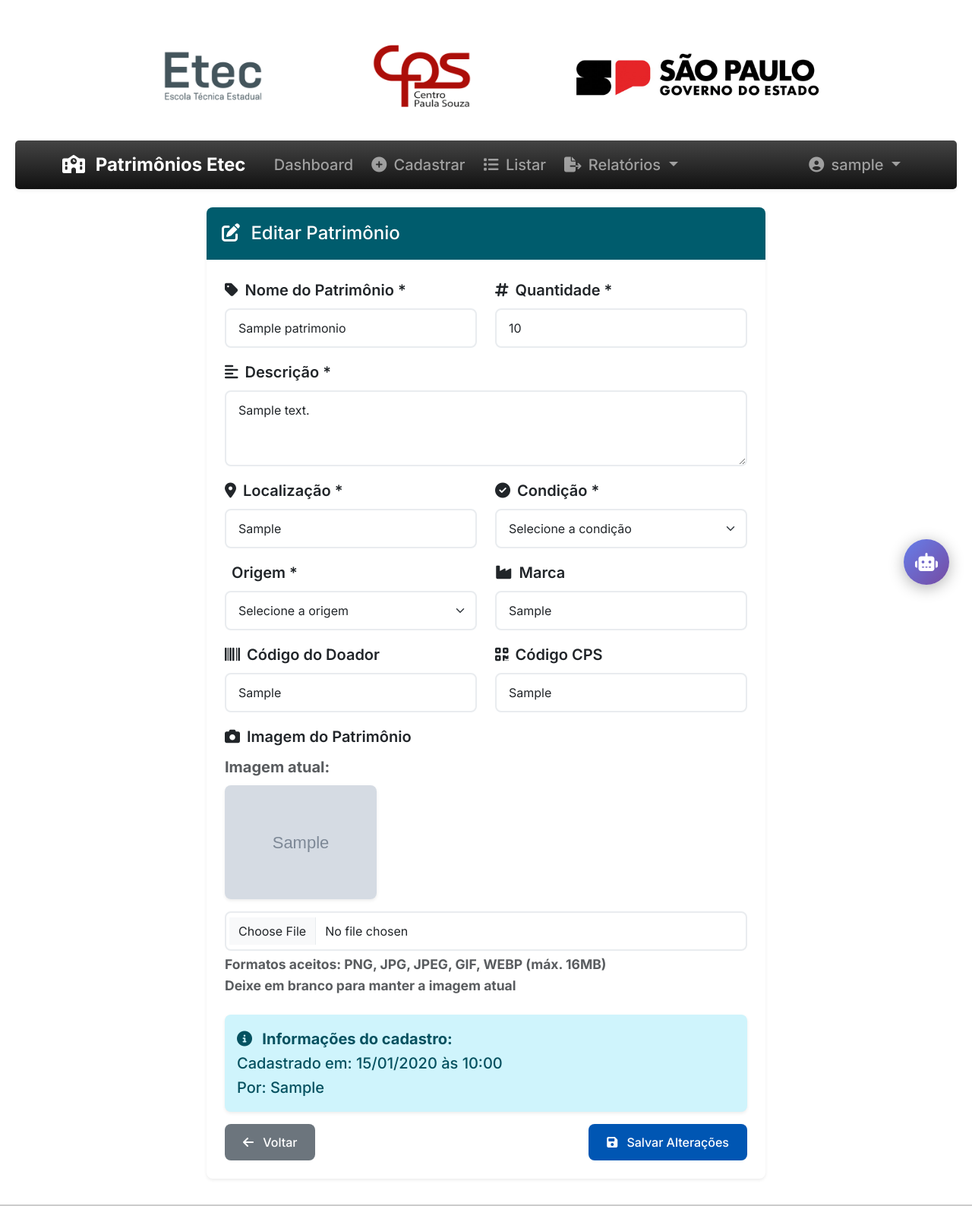
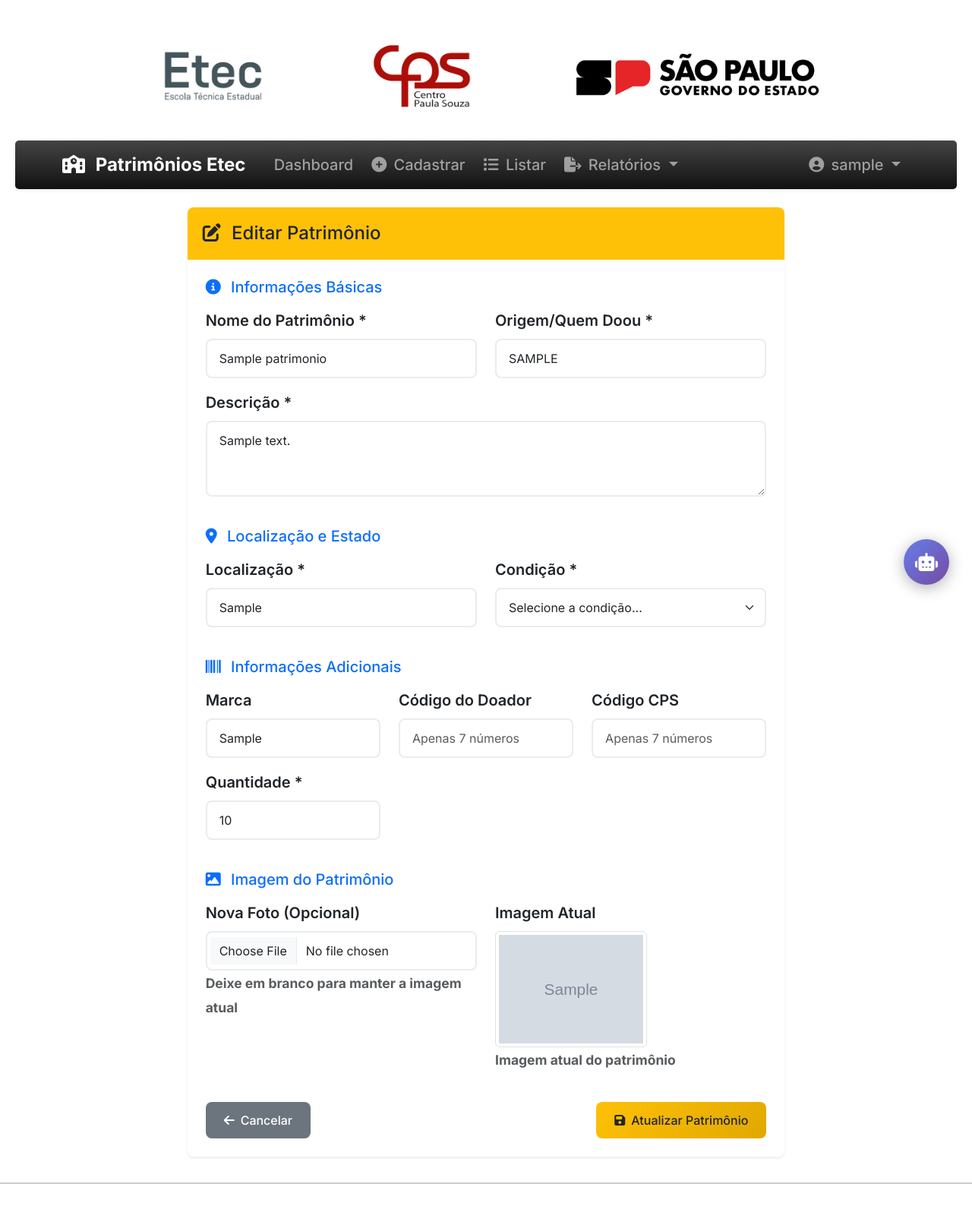
Before and after one commit to VictorDnzb/CASP, a Flask app: page /editar/1 in a window 1280 px wide. Shown: the whole page at 76% size. After the commit the page ends 1559 px from the top, so only its background shows below. Run offline with Flask 3, Linux system fonts and the light colour scheme; the visitor is signed in with stand-in values (Sample User, id 1); tables that the repository leaves empty hold one stand-in row (values such as "Sample post"); grey boxes marked "Sample" are stand-in pictures.

Commit message:
Update editar.html

```diff
--- a/CASP/CASP/SRC/templates/editar.html
+++ b/CASP/CASP/SRC/templates/editar.html
@@ -3,11 +3,11 @@
 {% block title %}Editar Patrimônio - Sistema de Patrimônio Escolar{% endblock %}
 
 {% block content %}
-<div class="container">
+<div class="container-fluid">
     <div class="row justify-content-center">
         <div class="col-lg-8">
             <div class="card">
-                <div class="card-header">
+                <div class="card-header bg-warning text-dark">
                     <h4 class="mb-0">
                         <i class="fas fa-edit me-2"></i>
                         Editar Patrimônio
@@ -15,86 +15,70 @@
                 </div>
                 <div class="card-body">
                     <form method="POST" enctype="multipart/form-data" class="needs-validation" novalidate>
-                        <div class="row">
+
+
+                        <div class="row mb-4">
+                            <div class="col-12">
+                                <h5 class="text-primary mb-3">
+                                    <i class="fas fa-info-circle me-2"></i>
+                                    Informações Básicas
+                                </h5>
+                            </div>
+
                             <div class="col-md-6 mb-3">
-                                <label for="nome" class="form-label">
-                                    <i class="fas fa-tag me-1"></i>
-                                    Nome do Patrimônio *
-                                </label>
-                                <input type="text"
-                                       class="form-control"
-                                       id="nome"
-                                       name="nome"
-                                       value="{{ patrimonio.nome }}"
-                                       required
-                                       maxlength="100">
+                                <label for="nome" class="form-label">Nome do Patrimônio *</label>
+                                <input type="text" class="form-control" id="nome" name="nome"
+                                       value="{{ patrimonio.nome }}" required>
                                 <div class="invalid-feedback">
                                     Por favor, informe o nome do patrimônio.
                                 </div>
                             </div>
 
                             <div class="col-md-6 mb-3">
-                                <label for="quantidade" class="form-label">
-                                    <i class="fas fa-hashtag me-1"></i>
-                                    Quantidade *
-                                </label>
-                                <input type="number"
-                                       class="form-control"
-                                       id="quantidade"
-                                       name="quantidade"
-                                       value="{{ patrimonio.quantidade }}"
-                                       min="1"
-                                       required>
+                                <label for="origem" class="form-label">Origem/Quem Doou *</label>
+                                <input type="text" class="form-control" id="origem" name="origem"
+                                       value="{{ patrimonio.origem }}" required
+                                       oninput="formatarMaiusculasSemAcentos(this)">
                                 <div class="invalid-feedback">
-                                    A quantidade deve ser maior que zero.
+                                    Por favor, informe a origem/doação.
+                                </div>
+                            </div>
+
+                            <div class="col-12 mb-3">
+                                <label for="descricao" class="form-label">Descrição *</label>
+                                <textarea class="form-control" id="descricao" name="descricao" rows="3" required>{{ patrimonio.descricao }}</textarea>
+                                <div class="invalid-feedback">
+                                    Por favor, informe uma descrição.
                                 </div>
                             </div>
                         </div>
 
-                        <div class="mb-3">
-                            <label for="descricao" class="form-label">
-                                <i class="fas fa-align-left me-1"></i>
-                                Descrição *
-                            </label>
-                            <textarea class="form-control"
-                                      id="descricao"
-                                      name="descricao"
-                                      rows="3"
-                                      required>{{ patrimonio.descricao }}</textarea>
-                            <div class="invalid-feedback">
-                                Por favor, informe a descrição do patrimônio.
-                            </div>
+
+                        <div class="row mb-4">
+                            <div class="col-12">
+                                <h5 class="text-primary mb-3">
+                                    <i class="fas fa-map-marker-alt me-2"></i>
+                                    Localização e Estado
+                                </h5>
                             </div>
 
-                        <div class="row">
                             <div class="col-md-6 mb-3">
-                                <label for="localizacao" class="form-label">
-                                    <i class="fas fa-map-marker-alt me-1"></i>
-                                    Localização *
-                                </label>
-                                <input type="text"
-                                       class="form-control"
-                                       id="localizacao"
-                                       name="localizacao"
-                                       value="{{ patrimonio.localizacao }}"
-                                       required
-                                       maxlength="100">
+                                <label for="localizacao" class="form-label">Localização *</label>
+                                <input type="text" class="form-control" id="localizacao" name="localizacao"
+                                       value="{{ patrimonio.localizacao }}" required>
                                 <div class="invalid-feedback">
                                     Por favor, informe a localização.
                                 </div>
                             </div>
 
                             <div class="col-md-6 mb-3">
-                                <label for="condicao" class="form-label">
-                                    <i class="fas fa-check-circle me-1"></i>
-                                    Condição *
-                                </label>
+                                <label for="condicao" class="form-label">Condição *</label>
                                 <select class="form-select" id="condicao" name="condicao" required>
-                                    <option value="">Selecione a condição</option>
-                                    <option value="Òtimo" {% if patrimonio.condicao == 'Òtimo' %}selected{% endif %}>Òtimo</option>
-                                    <option value="Bom" {% if patrimonio.condicao == 'Bom' %}selected{% endif %}>Bom</option>
-                                    <option value="Recuperável" {% if patrimonio.condicao == 'Recuperável' %}selected{% endif %}>Recuperável</option>
-                                    <option value="Péssimo" {% if patrimonio.condicao == 'Péssimo' %}selected{% endif %}>Péssimo</option>
+                                    <option value="">Selecione a condição...</option>
+                                    <option value="Ótimo" {% if patrimonio.condicao in ['Ótimo', 'otimo', 'ótimo'] %}selected{% endif %}>Ótimo</option>
+                                    <option value="Bom" {% if patrimonio.condicao in ['Bom', 'bom'] %}selected{% endif %}>Bom</option>
+                                    <option value="Recuperável" {% if patrimonio.condicao in ['Recuperável', 'recuperavel', 'recuperável'] %}selected{% endif %}>Recuperável</option>
+                                    <option value="Péssimo" {% if patrimonio.condicao in ['Péssimo', 'pessimo', 'péssimo'] %}selected{% endif %}>Péssimo</option>
                                 </select>
                                 <div class="invalid-feedback">
                                     Por favor, selecione a condição.
@@ -102,113 +86,107 @@
                             </div>
                         </div>
 
-                        <div class="row">
-                            <div class="col-md-6 mb-3">
-                                <label for="origem" class="form-label">
-                                    <i class="fas fa-source me-1"></i>
-                                    Origem *
-                                </label>
-                                <select class="form-select" id="origem" name="origem" required>
-                                    <option value="">Selecione a origem</option>
-                                    <option value="CPS" {% if patrimonio.origem == 'CPS' %}selected{% endif %}>CPS</option>
-                                    <option value="Doação" {% if patrimonio.origem == 'Doação' %}selected{% endif %}>Doação</option>
-                                </select>
+
+                        <div class="row mb-4">
+                            <div class="col-12">
+                                <h5 class="text-primary mb-3">
+                                    <i class="fas fa-barcode me-2"></i>
+                                    Informações Adicionais
+                                </h5>
+                            </div>
+
+                            <div class="col-md-4 mb-3">
+                                <label for="marca" class="form-label">Marca</label>
+                                <input type="text" class="form-control" id="marca" name="marca"
+                                       value="{{ patrimonio.marca or '' }}">
+                            </div>
+
+                            <div class="col-md-4 mb-3">
+                                <label for="codigo_doador" class="form-label">Código do Doador</label>
+                                <input type="text" class="form-control" id="codigo_doador" name="codigo_doador"
+                                       value="{{ patrimonio.codigo_doador or '' }}"
+                                       placeholder="Apenas 7 números"
+                                       pattern="[0-9]{7}"
+                                       maxlength="7"
+                                       oninput="validarApenasNumeros(this)">
                                 <div class="invalid-feedback">
-                                    Por favor, selecione a origem.
+                                    O código deve conter exatamente 7 números.
                                 </div>
                             </div>
 
-                            <div class="col-md-6 mb-3">
-                                <label for="marca" class="form-label">
-                                    <i class="fas fa-industry me-1"></i>
-                                    Marca
-                                </label>
-                                <input type="text"
-                                       class="form-control"
-                                       id="marca"
-                                       name="marca"
-                                       value="{{ patrimonio.marca or '' }}"
-                                       maxlength="100">
+                            <div class="col-md-4 mb-3">
+                                <label for="codigo_cps" class="form-label">Código CPS</label>
+                                <input type="text" class="form-control" id="codigo_cps" name="codigo_cps"
+                                       value="{{ patrimonio.codigo_cps or '' }}"
+                                       placeholder="Apenas 7 números"
+                                       pattern="[0-9]{7}"
+                                       maxlength="7"
+                                       oninput="validarApenasNumeros(this)">
+                                <div class="invalid-feedback">
+                                    O código deve conter exatamente 7 números.
                                 </div>
                             </div>
 
-                        <div class="row">
-                            <div class="col-md-6 mb-3">
-                                <label for="codigo_doador" class="form-label">
-                                    <i class="fas fa-barcode me-1"></i>
-                                    Código do Doador
-                                </label>
-                                <input type="text"
-                                       class="form-control"
-                                       id="codigo_doador"
-                                       name="codigo_doador"
-                                       value="{{ patrimonio.codigo_doador or '' }}"
-                                       maxlength="100">
+                            <div class="col-md-4 mb-3">
+                                <label for="quantidade" class="form-label">Quantidade *</label>
+                                <input type="number" class="form-control" id="quantidade" name="quantidade"
+                                       value="{{ patrimonio.quantidade }}" min="1" required>
+                                <div class="invalid-feedback">
+                                    A quantidade deve ser maior que zero.
+                                </div>
+                            </div>
+                        </div>
+
+                        <!-- Imagem -->
+                        <div class="row mb-4">
+                            <div class="col-12">
+                                <h5 class="text-primary mb-3">
+                                    <i class="fas fa-image me-2"></i>
+                                    Imagem do Patrimônio
+                                </h5>
                             </div>
 
                             <div class="col-md-6 mb-3">
-                                <label for="codigo_cps" class="form-label">
-                                    <i class="fas fa-qrcode me-1"></i>
-                                    Código CPS
-                                </label>
-                                <input type="text"
-                                       class="form-control"
-                                       id="codigo_cps"
-                                       name="codigo_cps"
-                                       value="{{ patrimonio.codigo_cps or '' }}"
-                                       maxlength="100">
-                            </div>
+                                <label for="imagem" class="form-label">Nova Foto (Opcional)</label>
+                                <input type="file" class="form-control" id="imagem" name="imagem"
+                                       accept=".png,.jpg,.jpeg,.gif,.webp">
+                                <small class="form-text text-muted">
+                                    Deixe em branco para manter a imagem atual
+                                </small>
                             </div>
 
-                        <div class="mb-4">
-                            <label for="imagem" class="form-label">
-                                <i class="fas fa-camera me-1"></i>
-                                Imagem do Patrimônio
-                            </label>
-
+                            <div class="col-md-6 mb-3">
                                 {% if patrimonio.imagem %}
-                            <div class="mb-3">
-                                <p class="text-muted mb-2">Imagem atual:</p>
+                                <label class="form-label">Imagem Atual</label>
+                                <div>
                                     <img src="{{ url_for('servir_imagem', filename=patrimonio.imagem) }}"
-                                     alt="Imagem atual"
-                                     class="image-preview"
+                                         alt="{{ patrimonio.nome }}"
+                                         class="img-thumbnail"
                                          style="max-width: 200px; max-height: 200px;">
+                                    <br>
+                                    <small class="text-muted">Imagem atual do patrimônio</small>
                                 </div>
-                            {% endif %}
-
-                            <input type="file"
-                                   class="form-control"
-                                   id="imagem"
-                                   name="imagem"
-                                   accept="image/*">
-                            <div class="form-text">
-                                Formatos aceitos: PNG, JPG, JPEG, GIF, WEBP (máx. 16MB)
-                                {% if patrimonio.imagem %}
-                                <br>Deixe em branco para manter a imagem atual
+                                {% else %}
+                                <div class="alert alert-info">
+                                    <i class="fas fa-info-circle me-2"></i>
+                                    Nenhuma imagem cadastrada
+                                </div>
                                 {% endif %}
                             </div>
                         </div>
 
-                        {% if patrimonio.data_cadastro %}
-                        <div class="alert alert-info">
-                            <i class="fas fa-info-circle me-2"></i>
-                            <strong>Informações do cadastro:</strong><br>
-                            Cadastrado em: {{ patrimonio.data_cadastro.strftime('%d/%m/%Y às %H:%M') }}<br>
-                            {% if patrimonio.usuario_cadastro %}
-                            Por: {{ patrimonio.usuario_cadastro }}
-                            {% endif %}
-                        </div>
-                        {% endif %}
-
+                        <!-- Botões -->
+                        <div class="row">
+                            <div class="col-12">
                                 <div class="d-flex justify-content-between">
                                     <a href="{{ url_for('listar') }}" class="btn btn-secondary">
-                                <i class="fas fa-arrow-left me-2"></i>
-                                Voltar
+                                        <i class="fas fa-arrow-left me-2"></i>Cancelar
                                     </a>
-                            <button type="submit" class="btn btn-primary">
-                                <i class="fas fa-save me-2"></i>
-                                Salvar Alterações
+                                    <button type="submit" class="btn btn-warning">
+                                        <i class="fas fa-save me-2"></i>Atualizar Patrimônio
                                     </button>
+                                </div>
+                            </div>
                         </div>
                     </form>
                 </div>
@@ -220,55 +198,85 @@
 
 {% block extra_js %}
 <script>
-document.addEventListener('DOMContentLoaded', function() {
-    const form = document.querySelector('form');
-    const submitBtn = form.querySelector('button[type="submit"]');
 
-    form.addEventListener('submit', function(e) {
-        if (form.checkValidity()) {
-            submitBtn.innerHTML = '<span class="loading"></span> Salvando...';
-            submitBtn.disabled = true;
+function formatarMaiusculasSemAcentos(input) {
+
+    let texto = input.value.normalize('NFD').replace(/[\u0300-\u036f]/g, '');
+
+    texto = texto.toUpperCase();
+
+    input.value = texto;
 }
-    });
 
-    const condicaoSelect = document.getElementById('condicao');
-    condicaoSelect.addEventListener('change', function() {
-        const badge = document.getElementById('condicao-badge');
-        if (badge) badge.remove();
 
-        if (this.value) {
-            const newBadge = document.createElement('span');
-            newBadge.id = 'condicao-badge';
-            newBadge.className = `badge ms-2 ${getCondicaoClass(this.value)}`;
-            newBadge.textContent = this.value;
-            this.parentNode.appendChild(newBadge);
-        }
-    });
+function validarApenasNumeros(input) {
 
-function getCondicaoClass(condicao) {
-    switch(condicao) {
-        case 'Ótimo': return 'bg-success';
-        case 'Bom': return 'bg-primary';
-        case 'Recuperável': return 'bg-warning';
-        case 'Péssimo': return 'bg-danger';
-        default: return 'bg-secondary';
+    input.value = input.value.replace(/[^0-9]/g, '');
+
+
+    if (input.value.length > 7) {
+        input.value = input.value.slice(0, 7);
     }
 }
 
-    const inputs = form.querySelectorAll('input, textarea, select');
-    inputs.forEach(input => {
-        input.addEventListener('input', function() {
-            if (this.checkValidity()) {
-                this.classList.remove('is-invalid');
-                this.classList.add('is-valid');
-            } else {
-                this.classList.remove('is-valid');
-                this.classList.add('is-invalid');
+
+document.addEventListener('DOMContentLoaded', function() {
+    const origemInput = document.getElementById('origem');
+    if (origemInput) {
+
+        formatarMaiusculasSemAcentos(origemInput);
+
+
+        origemInput.addEventListener('input', function() {
+            formatarMaiusculasSemAcentos(this);
+        });
+    }
+
+
+    const codigoDoador = document.getElementById('codigo_doador');
+    const codigoCps = document.getElementById('codigo_cps');
+
+    if (codigoDoador) {
+        codigoDoador.addEventListener('input', function() {
+            validarApenasNumeros(this);
+        });
+
+        validarApenasNumeros(codigoDoador);
+    }
+
+    if (codigoCps) {
+        codigoCps.addEventListener('input', function() {
+            validarApenasNumeros(this);
+        });
+
+        validarApenasNumeros(codigoCps);
+    }
+
+    const form = document.querySelector('form');
+    form.addEventListener('submit', function(event) {
+        const origemInput = document.getElementById('origem');
+        if (origemInput && !origemInput.value.trim()) {
+            event.preventDefault();
+            event.stopPropagation();
+            origemInput.classList.add('is-invalid');
+        }
+
+
+        const codigoDoador = document.getElementById('codigo_doador');
+        const codigoCps = document.getElementById('codigo_cps');
+
+        if (codigoDoador && codigoDoador.value && codigoDoador.value.length !== 7) {
+            event.preventDefault();
+            event.stopPropagation();
+            codigoDoador.classList.add('is-invalid');
+        }
+
+        if (codigoCps && codigoCps.value && codigoCps.value.length !== 7) {
+            event.preventDefault();
+            event.stopPropagation();
+            codigoCps.classList.add('is-invalid');
         }
     });
 });
-
-    condicaoSelect.dispatchEvent(new Event('change'));
-});
 </script>
 {% endblock %}
```
Lines whose indentation alone changed are shown as unchanged.
